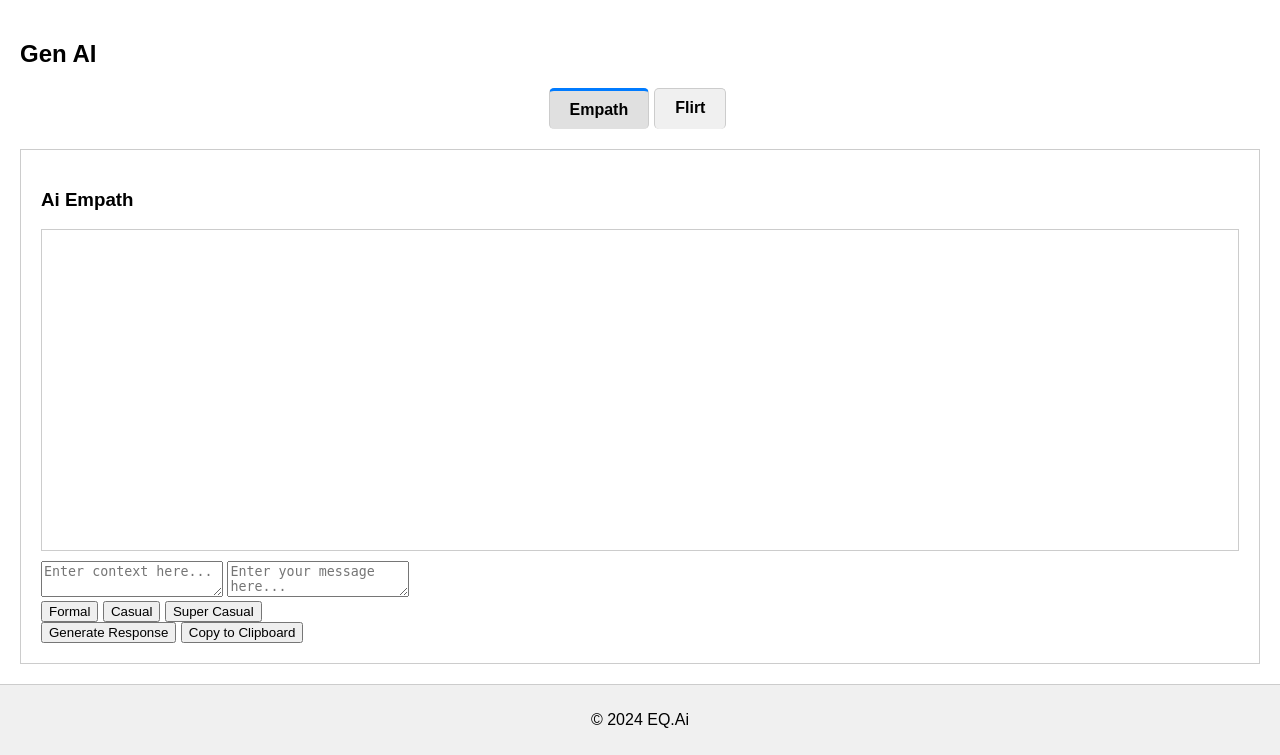
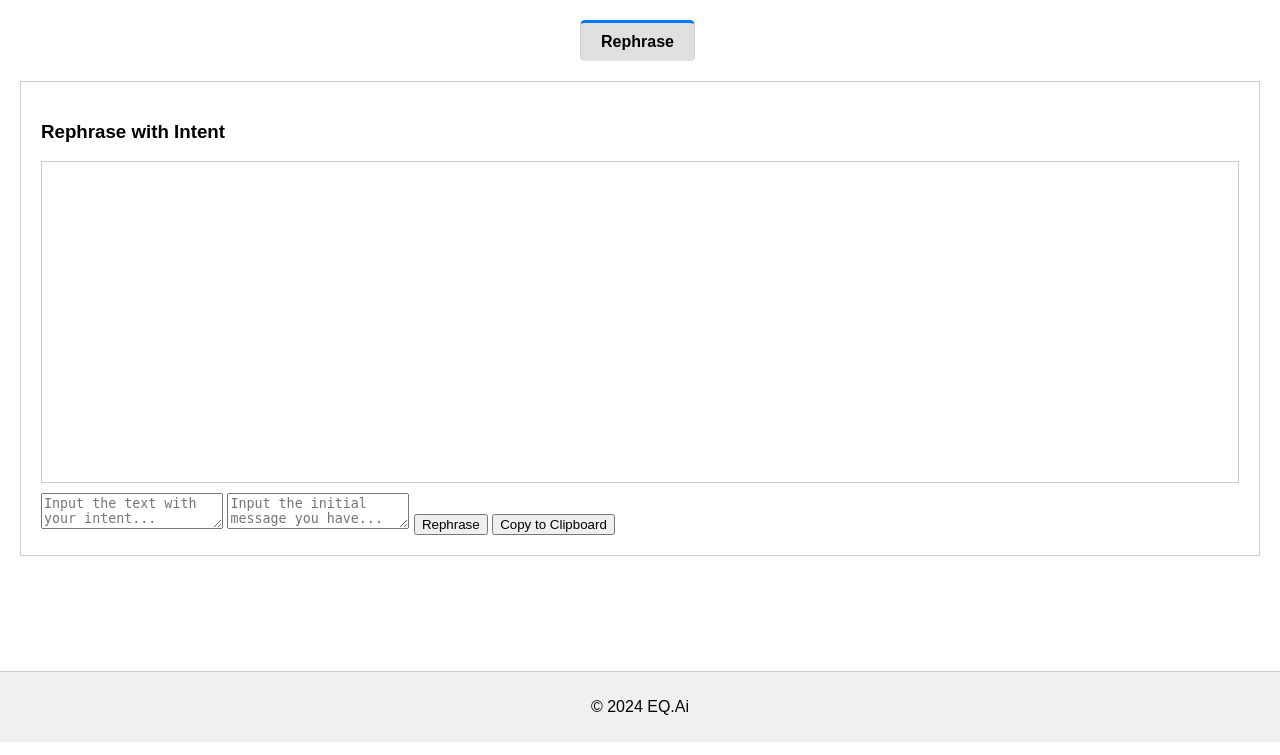
Before and after one commit to CodAngels/EQ.ai, a Flask app: page /text_exchange in a window 1280 px wide. Shown: the part 58-813 px from the top of the page. Run offline with Flask 3, Linux system fonts and the light colour scheme; a user stored in the database is signed in.

Commit message:
I have limited the functionalities to just rephrase ai and added a copy image next to the generated response.

```diff
--- a/app.py
+++ b/app.py
@@ -18,7 +18,7 @@ db.init_app(app)
 login_manager = LoginManager(app)
 
 stripe.api_key = app.config['STRIPE_SECRET_KEY']
-client = OpenAI(api_key=os.environ.get("OPENAI_API_KEY"))
+client = OpenAI(api_key=app.config['OPENAI_API_KEY'])
 
 @login_manager.user_loader
 def load_user(user_id):
@@ -27,7 +27,10 @@ def load_user(user_id):
 # Custom filter to format datetime
 @app.template_filter('datetime_format')
 def datetime_format(value):
+    if value is None:
+        return 'N/A'
     return value.strftime('%Y-%m-%d %H:%Mhr')
+
 
 @app.route('/register', methods=['GET', 'POST'])
 def register():
@@ -166,6 +169,37 @@ Main features which are the text generation components
 def text_exchange():
     return render_template('text_exchange.html', user=current_user)
 
+@app.route('/rephrase_text_with_intent', methods=['POST'])
+@login_required
+def rephrase_text_with_intent():
+    if not current_user.has_active_subscription() and current_user.credits < 2:
+        return jsonify({'error': 'Not enough credits'}), 402
+
+    data = request.json
+    intent = data.get('intent')
+    message = data.get('message')
+
+    prompt = f"Context: {intent}\nMessage: {message}"
+
+    response = client.chat.completions.create(
+        model="gpt-3.5-turbo",
+        messages=[
+            {"role": "system", "content": "You are a linguist expert and an emotionally intelligent assistant. Given what a user's intent, rephrase the message to align with it"},
+            {"role": "user", "content": prompt}
+        ],
+        max_tokens=150
+    )
+
+    # Debugging: Print the response structure
+    current_app.logger.info(f"OpenAI Response: {response}")
+
+    if not current_user.has_active_subscription():
+        current_user.credits -= 2
+        db.session.commit()
+
+    return jsonify(response.choices[0].message.content)
+
+
 @app.route('/generate_empathetic_text', methods=['POST'])
 @login_required
 def generate_empathetic_text():
--- a/templates/text_exchange.html
+++ b/templates/text_exchange.html
@@ -18,6 +18,7 @@
         margin: 5px 0;
         width: 40%;
         border-radius: 10px;
+        position: relative; /* For positioning the copy button */
     }
 
     .user-message {
@@ -32,6 +33,20 @@
         margin-right: auto;
         color: white;
         background-color: gray;
+    }
+
+    .copy-button {
+        position: absolute;
+        top: 50%;
+        right: -40px; /* Adjust as needed */
+        transform: translateY(-50%);
+        background: none;
+        border: none;
+        cursor: pointer;
+    }
+
+    .copy-button img {
+        width: 24px; /* Adjust size as needed */
     }
 
     .tab-container {
@@ -67,43 +82,21 @@
     }
 </style>
 
-<h2>Gen AI </h2>
 <div class="tab-container">
-    <div class="tab active" onclick="showTab('empath')">Empath</div>
-    <div class="tab" onclick="showTab('flirt')">Flirt</div>
+    <div class="tab active" onclick="showTab('rephrase')">Rephrase</div>
+    <!-- Other tabs can be added here if needed -->
 </div>
 
-<div id="empath" class="tab-content active">
-    <h3> Ai Empath </h3>
-    <div id="empathetic-conversation" class="conversation"></div>
-    <textarea id="context" placeholder="Enter context here..."></textarea>
-    <textarea id="message" placeholder="Enter your message here..."></textarea>
-    <div class="tone">
-        <button onclick="setTone('Formal')">Formal</button>
-        <button onclick="setTone('Casual')">Casual</button>
-        <button onclick="setTone('Super Casual')">Super Casual</button>
-    </div>
-    <button onclick="generateEmpatheticText()">Generate Response</button>
-    <button onclick="copyToClipboard('empathetic-conversation')">Copy to Clipboard</button>
-</div>
-
-<div id="flirt" class="tab-content">
-    <h3> Ai Flirt </h3>
-    <div id="flirty-conversation" class="conversation"></div>
-    <div class="persona">
-        <button onclick="setPersona('Serious')">Serious</button>
-        <button onclick="setPersona('Nerd')">Nerd</button>
-        <button onclick="setPersona('Player')">Player</button>
-    </div>
-    <textarea id="flirty_message" placeholder="Enter your message here..."></textarea>
-    <button onclick="generateFlirtyText()">Generate Response</button>
-    <button onclick="copyToClipboard('flirty-conversation')">Copy to Clipboard</button>
+<div id="rephrase" class="tab-content active">
+    <h3>Rephrase with Intent</h3>
+    <div id="rephrase-conversation" class="conversation"></div>
+    <textarea id="intent" placeholder="Input the text with your intent..."></textarea>
+    <textarea id="rephrase_message" placeholder="Input the initial message you have..."></textarea>
+    <button onclick="rephraseText()">Rephrase</button>
+    <button onclick="copyToClipboard('rephrase-conversation')">Copy to Clipboard</button>
 </div>
 
 <script>
-    let tone = 'Casual';
-    let persona = 'Serious';
-
     function showTab(tabId) {
         document.querySelectorAll('.tab').forEach(tab => {
             tab.classList.remove('active');
@@ -115,36 +108,36 @@
         document.querySelector(`.tab[onclick="showTab('${tabId}')"]`).classList.add('active');
     }
 
-    function setTone(selectedTone) {
-        tone = selectedTone;
-    }
-
-    function setPersona(selectedPersona) {
-        persona = selectedPersona;
-    }
-
-    function generateEmpatheticText() {
-        const context = document.getElementById('context').value;
-        const message = document.getElementById('message').value;
+    function rephraseText() {
+        const intent = document.getElementById('intent').value;
+        const message = document.getElementById('rephrase_message').value;
 
         const userMessage = document.createElement('div');
         userMessage.classList.add('user-message');
         userMessage.innerText = `You: ${message}`;
-        document.getElementById('empathetic-conversation').appendChild(userMessage);
+        document.getElementById('rephrase-conversation').appendChild(userMessage);
 
-        fetch('/generate_empathetic_text', {
+        fetch('/rephrase_text_with_intent', {
             method: 'POST',
             headers: {
                 'Content-Type': 'application/json',
             },
-            body: JSON.stringify({ context, message, tone }),
+            body: JSON.stringify({ intent, message }),
         })
         .then(response => response.json())
         .then(data => {
             const botMessage = document.createElement('div');
             botMessage.classList.add('bot-message');
             botMessage.innerText = `EQ.ai: ${data}`;
-            document.getElementById('empathetic-conversation').appendChild(botMessage);
+
+            const copyButton = document.createElement('button');
+            copyButton.classList.add('copy-button');
+            copyButton.innerHTML = `<img src="{{ url_for('static', filename='copy.png') }}" alt="Copy">`;
+            copyButton.onclick = () => copyToClipboard(data);
+
+            botMessage.appendChild(copyButton);
+            document.getElementById('rephrase-conversation').appendChild(botMessage);
+
             if (data.error) {
                 alert(data.error);
             }
@@ -154,39 +147,12 @@
         });
     }
 
-    function generateFlirtyText() {
-        const message = document.getElementById('flirty_message').value;
-
-        const userMessage = document.createElement('div');
-        userMessage.classList.add('user-message');
-        userMessage.innerText = `You: ${message}`;
-        document.getElementById('flirty-conversation').appendChild(userMessage);
-
-        fetch('/generate_flirty_text', {
-            method: 'POST',
-            headers: {
-                'Content-Type': 'application/json',
-            },
-            body: JSON.stringify({ persona, message }),
-        })
-        .then(response => response.json())
-        .then(data => {
-            const botMessage = document.createElement('div');
-            botMessage.classList.add('bot-message');
-            botMessage.innerText = `EQ.ai: ${data}`;
-            document.getElementById('flirty-conversation').appendChild(botMessage);
-            if (data.error) {
-                alert(data.error);
-            }
-        })
-        .catch(error => {
-            console.error('Error:', error);
+    function copyToClipboard(text) {
+        navigator.clipboard.writeText(text).then(() => {
+            alert('Copied to clipboard');
+        }).catch(err => {
+            console.error('Error copying to clipboard', err);
         });
-    }
-
-    function copyToClipboard(elementId) {
-        const text = document.getElementById(elementId).innerText;
-        navigator.clipboard.writeText(text);
     }
 </script>
 
```
Also changed, not shown: README.md, instance/eqai.db, static/copy.png (added).
